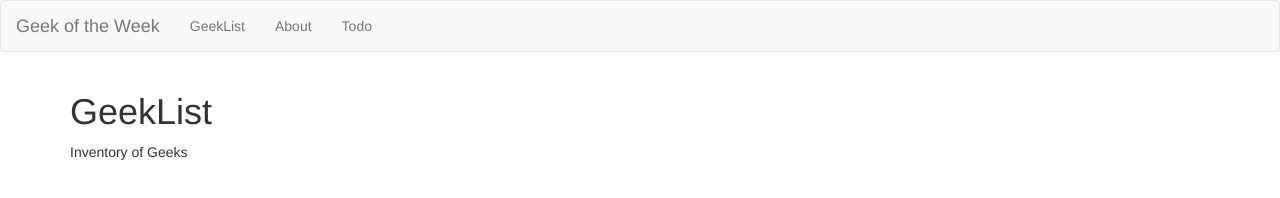
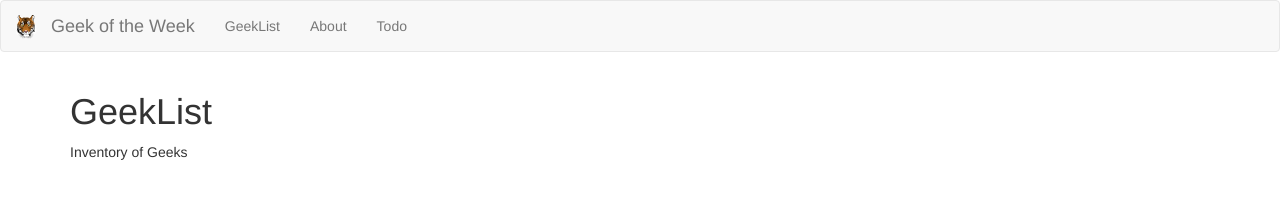
Before and after one commit to lixiong-intelex/team5-gotw, a React app: page / in a window 1280 px wide. Built offline with nearby package versions, Linux system fonts and the light colour scheme.

Commit message:
Add dev image handling, icon to nav bar

```diff
--- a/client/components/nav/Nav.js
+++ b/client/components/nav/Nav.js
@@ -8,6 +8,7 @@ export default class Nav extends Component  {
         <nav className="navbar navbar-default">
             <div className="container-fluid">
                 <div className="navbar-header">
+                    <span className="navbar-brand nav-icon"></span>
                     <Link className="navbar-brand" to="/">Geek of the Week</Link>
                 </div>
                 <ul className="nav navbar-nav">
--- a/client/index.js
+++ b/client/index.js
@@ -1,4 +1,4 @@
-'use strict';
+
 
 import React from 'react';
 import ReactDOM from 'react-dom';
--- a/client/styles/styles.css
+++ b/client/styles/styles.css
@@ -1,3 +1,10 @@
+.nav-icon {
+    background: url("tiger-team5.png") no-repeat center center;
+    width: 50px;
+    height: 50px;
+    display: inline-block;
+}
+
 .geek-container {
     padding: 20px;
     background-color: yellowgreen;
--- a/package.json
+++ b/package.json
@@ -19,6 +19,7 @@
     "react-router": "^4.2.0",
     "react-router-dom": "^4.2.2",
     "redux": "^3.7.2",
+    "url-loader": "^0.6.2",
     "webpack": "^3.6.0",
     "webpack-dev-server": "^2.9.1"
   },
--- a/webpack.config.js
+++ b/webpack.config.js
@@ -16,8 +16,9 @@ module.exports = {
   module: {
     loaders: [
       { test: /\.js$/, loader: 'babel-loader', exclude: /node_modules/ },
-      { test: /\.css$/, use: ['style-loader', 'css-loader'], exclude: /node_modules/ }
-    ]
+      { test: /\.css$/, use: ['style-loader', 'css-loader'], exclude: /node_modules/ },
+      { test: /\.(png|jpg|gif)$/, loader: 'url-loader', options: { limit: 8192 }},
+    ],
   },
 
   devServer: {
```
Also changed, not shown: client/styles/tiger-team5.png (added), 1 other file.
